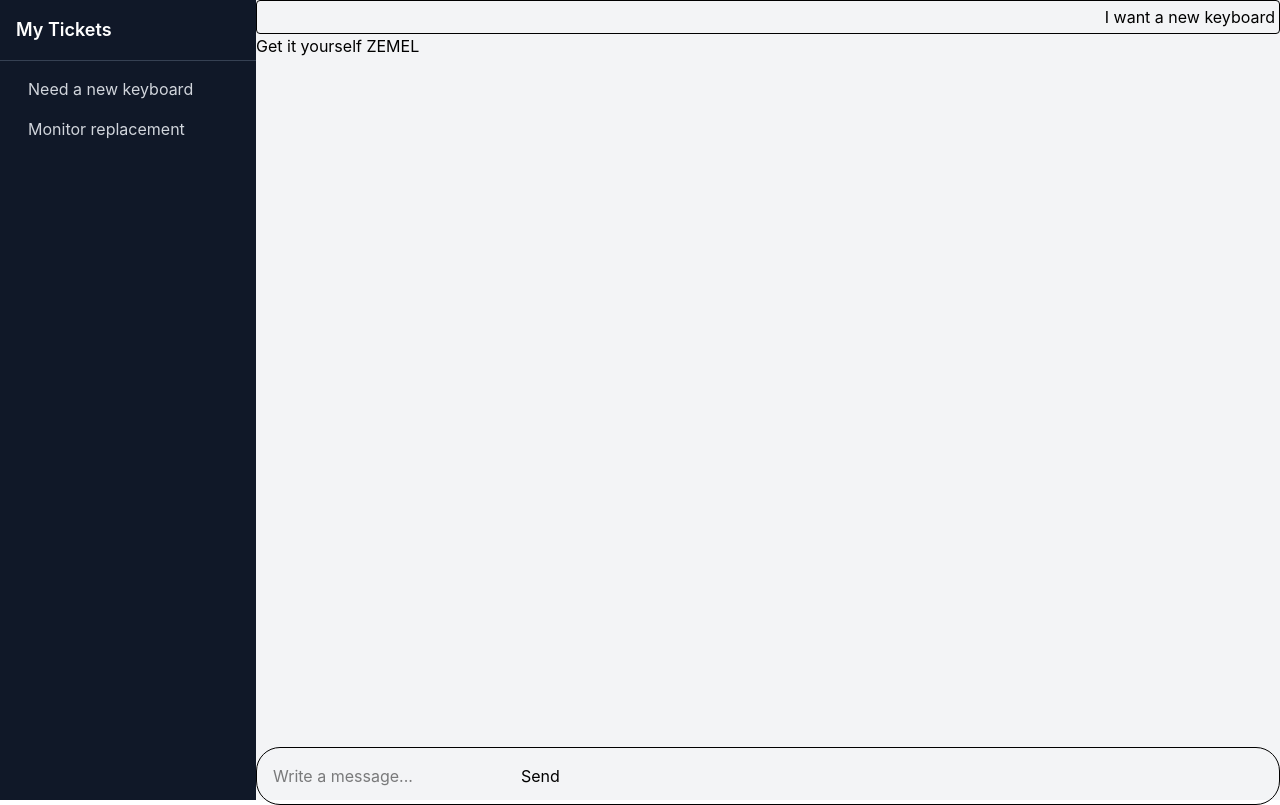
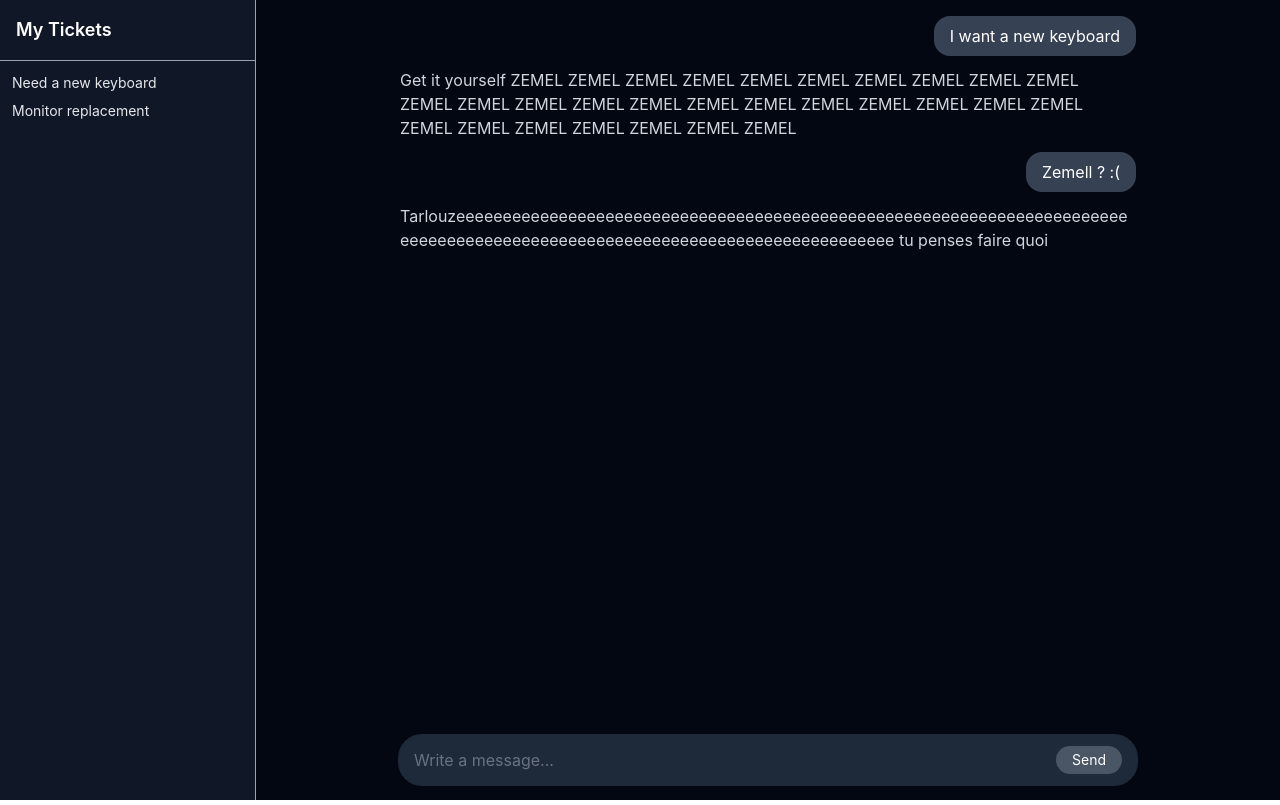
Before and after one commit to ArmandinhoLeMonstre/Requisite, a React app in the folder frontend/: page / in a window 1280 px wide. Both pictures are taken after a click on the button "Need a new keyboard". Built offline with nearby package versions, Linux system fonts and the light colour scheme; the HTML template or start-up script is replaced by a standard one.

Commit message:
changed the design, and added auto-scroll to the message list. Everything looks better now

```diff
--- a/frontend/src/App.jsx
+++ b/frontend/src/App.jsx
@@ -8,8 +8,10 @@ function App() {
       id: 1,
       title: "Need a new keyboard",
       messages: [
-        {id: 1, role: "User", content: "I want a new keyboard"},
-        {id: 2, role: "Agent", content: "Get it yourself ZEMEL"},
+        {id: 1, role: "user", content: "I want a new keyboard"},
+        {id: 2, role: "Agent", content: "Get it yourself ZEMEL ZEMEL ZEMEL ZEMEL ZEMEL ZEMEL ZEMEL ZEMEL ZEMEL ZEMEL ZEMEL ZEMEL ZEMEL ZEMEL ZEMEL ZEMEL ZEMEL ZEMEL ZEMEL ZEMEL ZEMEL ZEMEL ZEMEL ZEMEL ZEMEL ZEMEL ZEMEL ZEMEL ZEMEL "},
+        {id: 3, role: "user", content: "Zemell ? :("},
+        {id: 4, role: "Agent", content: "Tarlouzeeeeeeeeeeeeeeeeeeeeeeeeeeeeeeeeeeeeeeeeeeeeeeeeeeeeeeeeeeeeeeeeeeeeeeeeeeeeeeeeeeeeeeeeeeeeeeeeeeeeeeeeeeeeeeeeeeeeeeeeeeeee tu penses faire quoi"},
       ],
     },
     { id: 2, title: "Monitor replacement", messages: [] },
@@ -21,7 +23,7 @@ function App() {
     setTickets((prev) =>
       prev.map((ticket) => {
         if (ticket.id === activeTicket.id) {
-          return { ...ticket, messages: [...ticket.messages, {id: ticket.messages.length + 1, role: "User", content: message} ] };
+          return { ...ticket, messages: [...ticket.messages, {id: ticket.messages.length + 1, role: "user", content: message} ] };
         }
         return ticket;
       }),
@@ -29,7 +31,7 @@ function App() {
   }
 
   return (
-    <div className="flex h-screen bg-gray-100">
+    <div className="flex h-screen bg-gray-950 overflow-hidden">
       <Sidebar tickets={tickets} onTicketClick={setActiveTicketId} />
       {activeTicket ? (
         <ChatWindow activeTicket={activeTicket} addMessage={addMessage} />
--- a/frontend/src/components/ChatWindow.jsx
+++ b/frontend/src/components/ChatWindow.jsx
@@ -6,9 +6,9 @@ function ChatWindow({ activeTicket, addMessage }) {
   const [inputMessage, setInputMessage] = useState("");
 
   return (
-    <div className="flex-1 flex ">
+    <div className="flex-1 flex flex-col bg-gray-950 overflow-hidden">
       {activeTicket ? (
-        <div className="flex-1">
+        <div className="flex-1 flex flex-col max-w-3xl w-full mx-auto overflow-hidden">
           <MessageList listMessage={activeTicket.messages} />
           <MessageInput
             inputMessage={inputMessage}
@@ -17,8 +17,8 @@ function ChatWindow({ activeTicket, addMessage }) {
           />
         </div>
       ) : (
-        <div className="flex-1">
-          <p>Select a ticket or start a new one</p>
+        <div className="flex-1 flex items-center justify-center">
+          <p className="text-gray-500">Select a ticket or start a new one</p>
         </div>
       )}
     </div>
--- a/frontend/src/components/MessageInput.jsx
+++ b/frontend/src/components/MessageInput.jsx
@@ -1,16 +1,30 @@
 function MessageInput({ inputMessage, setInputMessage, addMessage }) {
-
   return (
-    <div className="flex-col-reverse border rounded-3xl p-4">
+    <div className=" m-3.5">
+      <div className="flex items-center gap-2 bg-gray-800 rounded-3xl px-4 py-3">
         <input
           type="text"
           placeholder="Write a message..."
           value={inputMessage}
           onChange={(e) => setInputMessage(e.target.value)}
+          onKeyDown={(e) => {
+            if (e.key === "Enter") {
+              addMessage(inputMessage);
+              setInputMessage("");
+            }
+          }}
+          className="flex-1 bg-transparent text-white placeholder-gray-500 outline-none "
         />
-      <button type="submit" onClick={() => {addMessage(inputMessage); setInputMessage("");}}>
+        <button
+          onClick={() => {
+            addMessage(inputMessage);
+            setInputMessage("");
+          }}
+          className="text-white bg-gray-600 hover:bg-gray-500 rounded-full px-4 py-1 text-sm"
+        >
           Send
         </button>
+      </div>
     </div>
   );
 }
--- a/frontend/src/components/MessageList.jsx
+++ b/frontend/src/components/MessageList.jsx
@@ -1,17 +1,37 @@
+import { useEffect, useRef } from "react";
+
 function MessageList({ listMessage }) {
+const bottomPanelRef = useRef(null);
+
+useEffect(() => {
+	if (bottomPanelRef.current) {
+		bottomPanelRef.current.scrollIntoView();
+	}
+}, [listMessage])
+
   return (
-    <div className="h-14/15">
+    <div className="flex flex-col gap-3 p-4 overflow-y-auto flex-1">
       {listMessage.length > 0 ? (
         listMessage.map((message) => (
-          <div className={message.role === "User" ? "w-auto p-1 flex justify-end rounded border" : "styles for agent"}>
-            <h2 key={message.id} className="justify-end">
-              {message.content}
-            </h2>
+          <div
+            key={message.id}
+            className={`flex ${message.role === "user" ? "justify-end" : "justify-start"}`}
+          >
+            {message.role === "user" ? (
+              <p className="px-4 py-2 rounded-2xl bg-gray-700 text-white max-w-4/5 break-words">
+                {message.content}
+              </p>
+            ) : (
+              <p className="text-gray-300 w-full break-words">
+                {message.content}
+              </p>
+            )}
           </div>
         ))
       ) : (
-        <h2>No messages</h2>
+        <p className="text-gray-500 text-sm">No messages yet</p>
       )}
+	  <div ref={bottomPanelRef}> </div>
     </div>
   );
 }
--- a/frontend/src/components/SideBar.jsx
+++ b/frontend/src/components/SideBar.jsx
@@ -1,8 +1,8 @@
 function Sidebar({ tickets, onTicketClick }) {
 
   return (
-    <div className="w-64 bg-gray-900 flex flex-col">
-      <div className="p-4 border-b border-gray-700">
+    <div className="w-64 bg-gray-900 flex flex-col border-r border-r-gray-400">
+      <div className="p-4 border-b border-gray-400">
         <h1 className="text-lg font-semibold text-white">My Tickets</h1>
       </div>
       <div className="flex-1 overflow-y-auto p-2">
@@ -11,7 +11,7 @@ function Sidebar({ tickets, onTicketClick }) {
             <button
               key={ticket.id}
               onClick={() => onTicketClick(ticket.id)}
-              className="w-full text-left text-gray-300 hover:bg-gray-700 rounded px-5 py-2"
+              className="w-full text-sm text-left text-gray-200 hover:bg-gray-700 rounded px-1 py-1"
             >
               {ticket.title}
             </button>
```
Lines whose indentation alone changed are shown as unchanged.
